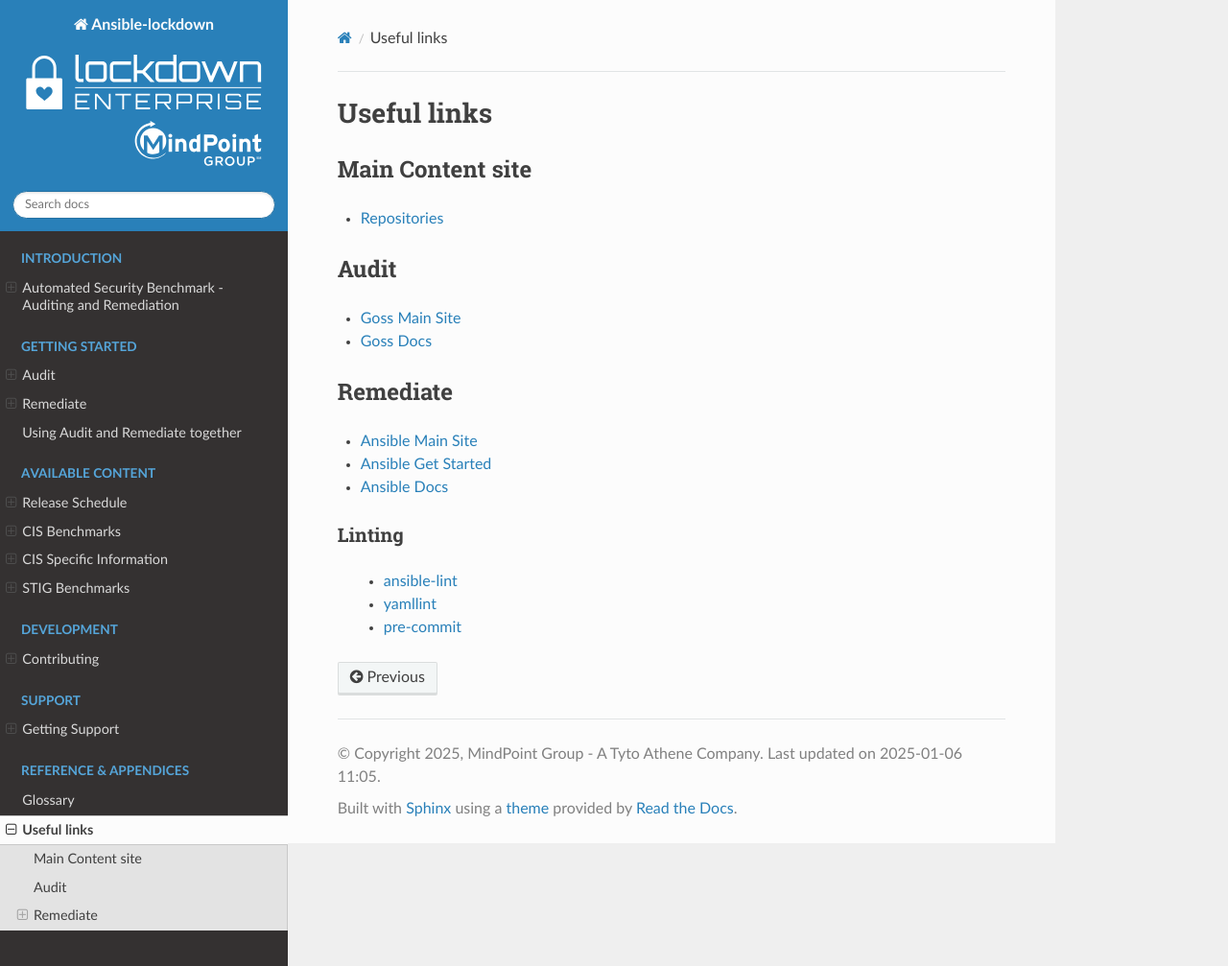
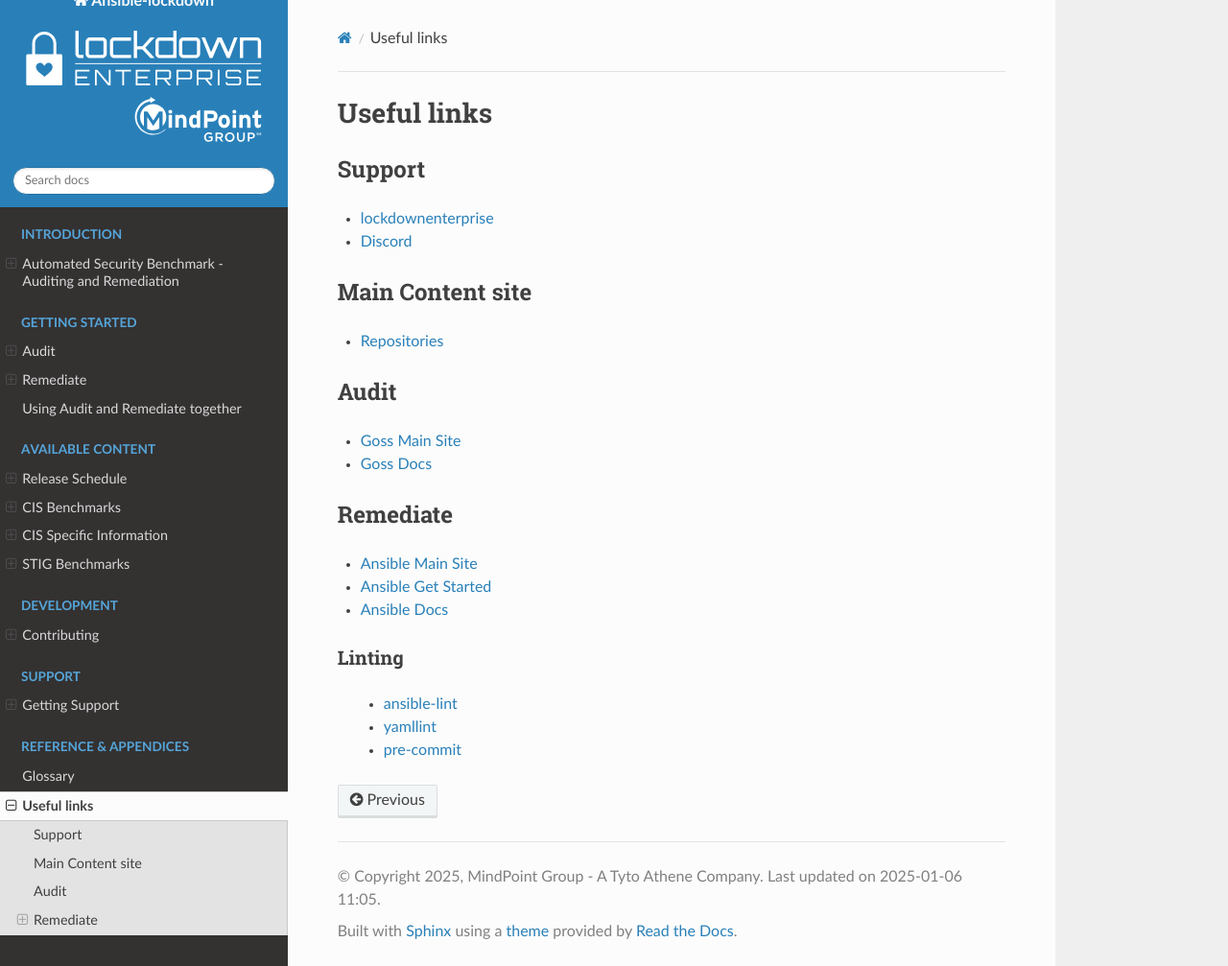
Before and after one commit to ansible-lockdown/MPG-AL-READTHEDOCS, a Sphinx documentation site: the page built from docs/source/links.rst, in a window 1280 px wide and 1007 px high. Shown: the whole window at 96% size. Built offline with Sphinx 7.4.7 and the Read the Docs theme 3.1.0, drawn with Linux system fonts in a browser that asks for light colours; pages that are not in the unit, such as notebooks, are missing from menus.

Commit message:
Added links
Signed-off-by: Mark Bolwell <mark.bollyuk@gmail.com>

```diff
--- a/docs/source/links.rst
+++ b/docs/source/links.rst
@@ -1,5 +1,12 @@
 Useful links
 ==============
+
+
+Support
+~~~~~~~
+
+- `lockdownenterprise <https://lockdownenterprise.com>`_
+- `Discord <https://lockdownenterprise.com/discord>`_
 
 Main Content site
 ~~~~~~~~~~~~~~~~~
```
